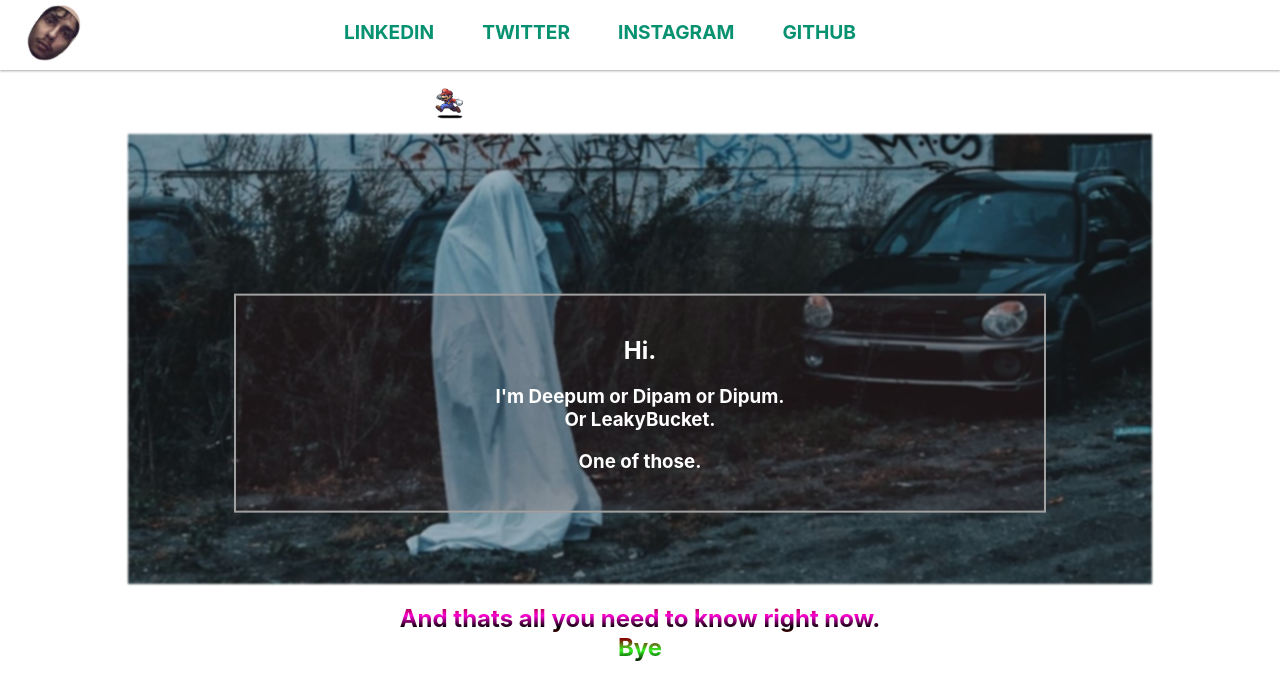
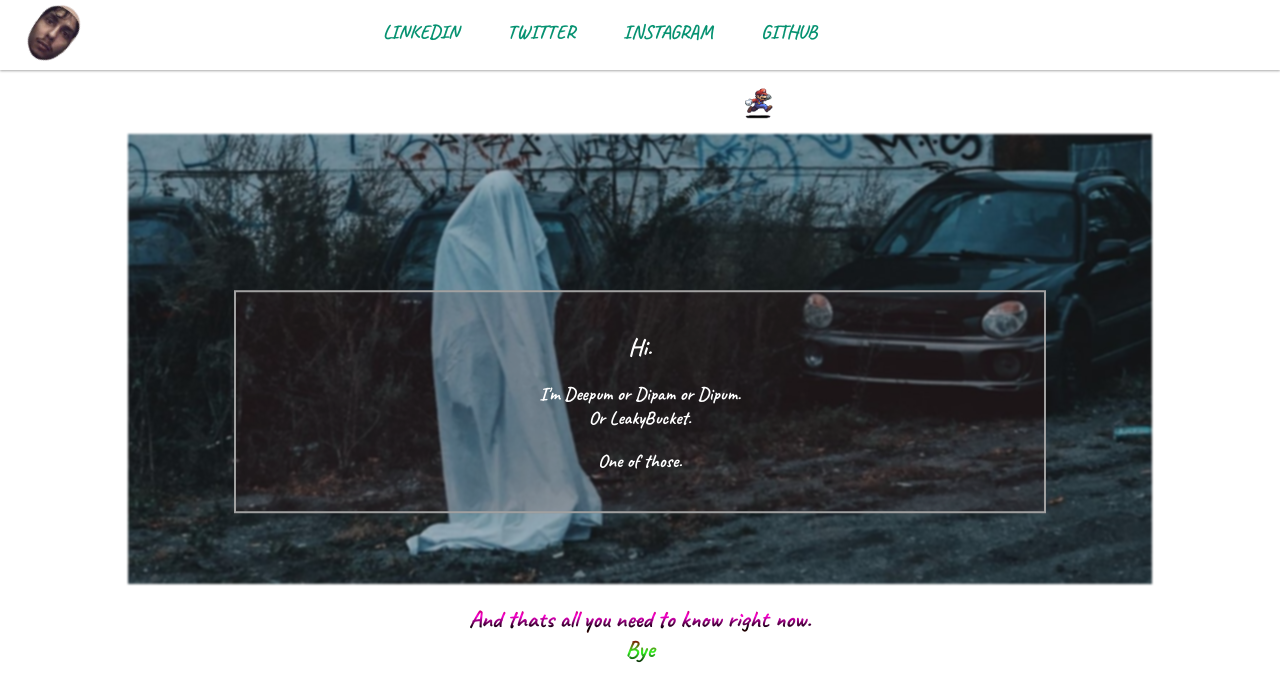
Before and after one commit to Dipam1/dipampoudel, a React (Create React App) app: page / in a window 1280 px wide. Shown: the top 700 px of the page. Built offline with nearby package versions, Linux system fonts and the light colour scheme.

Commit message:
changed font

```diff
--- a/public/index.html
+++ b/public/index.html
@@ -3,6 +3,11 @@
   <head>
     <meta charset="utf-8" />
     <link rel="icon" href="%PUBLIC_URL%/favicon.ico" />
+    <link rel="preconnect" href="https://fonts.gstatic.com" />
+    <link
+      href="https://fonts.googleapis.com/css2?family=Caveat:wght@700&display=swap"
+      rel="stylesheet"
+    />
     <meta name="viewport" content="width=device-width, initial-scale=1" />
     <meta name="theme-color" content="#000000" />
     <meta
--- a/src/Components/FrontPageTopCard/FrontPageTopCard.css
+++ b/src/Components/FrontPageTopCard/FrontPageTopCard.css
@@ -36,8 +36,8 @@
   left: 0;
   display: block;
   top: 0;
-  transition: all 8s;
-  animation: mario-ani 8s infinite;
+  transition: all 30s;
+  animation: mario-ani 30s infinite;
 }
 
 .mario-running img {
--- a/src/index.css
+++ b/src/index.css
@@ -1,8 +1,6 @@
 body {
   margin: 0;
-  font-family: -apple-system, BlinkMacSystemFont, 'Segoe UI', 'Roboto', 'Oxygen',
-    'Ubuntu', 'Cantarell', 'Fira Sans', 'Droid Sans', 'Helvetica Neue',
-    sans-serif;
+  font-family: 'Caveat', cursive;
   -webkit-font-smoothing: antialiased;
   -moz-osx-font-smoothing: grayscale;
 }
```
Also changed, not shown: 1 other file (tests, documents, lock files or other folders).
